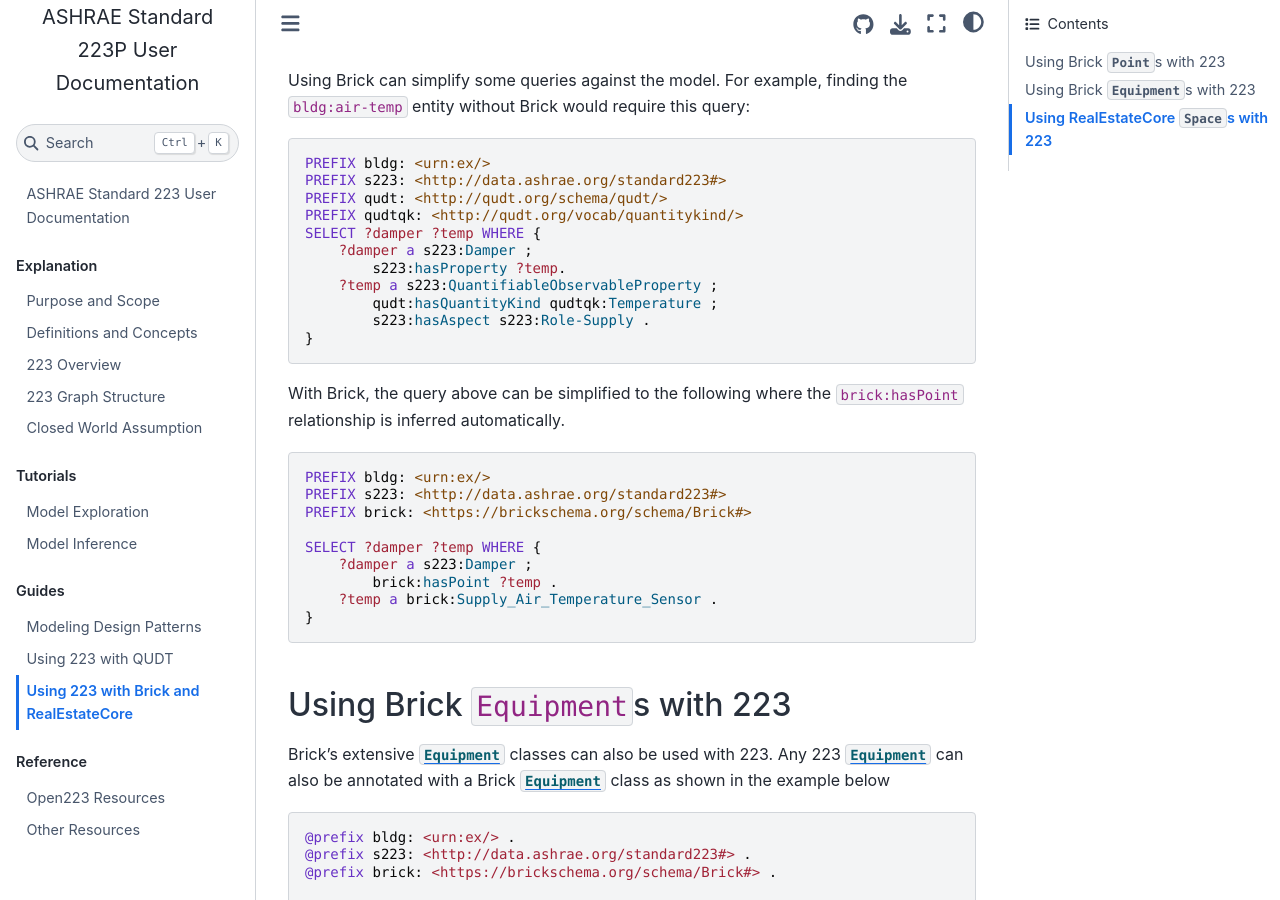
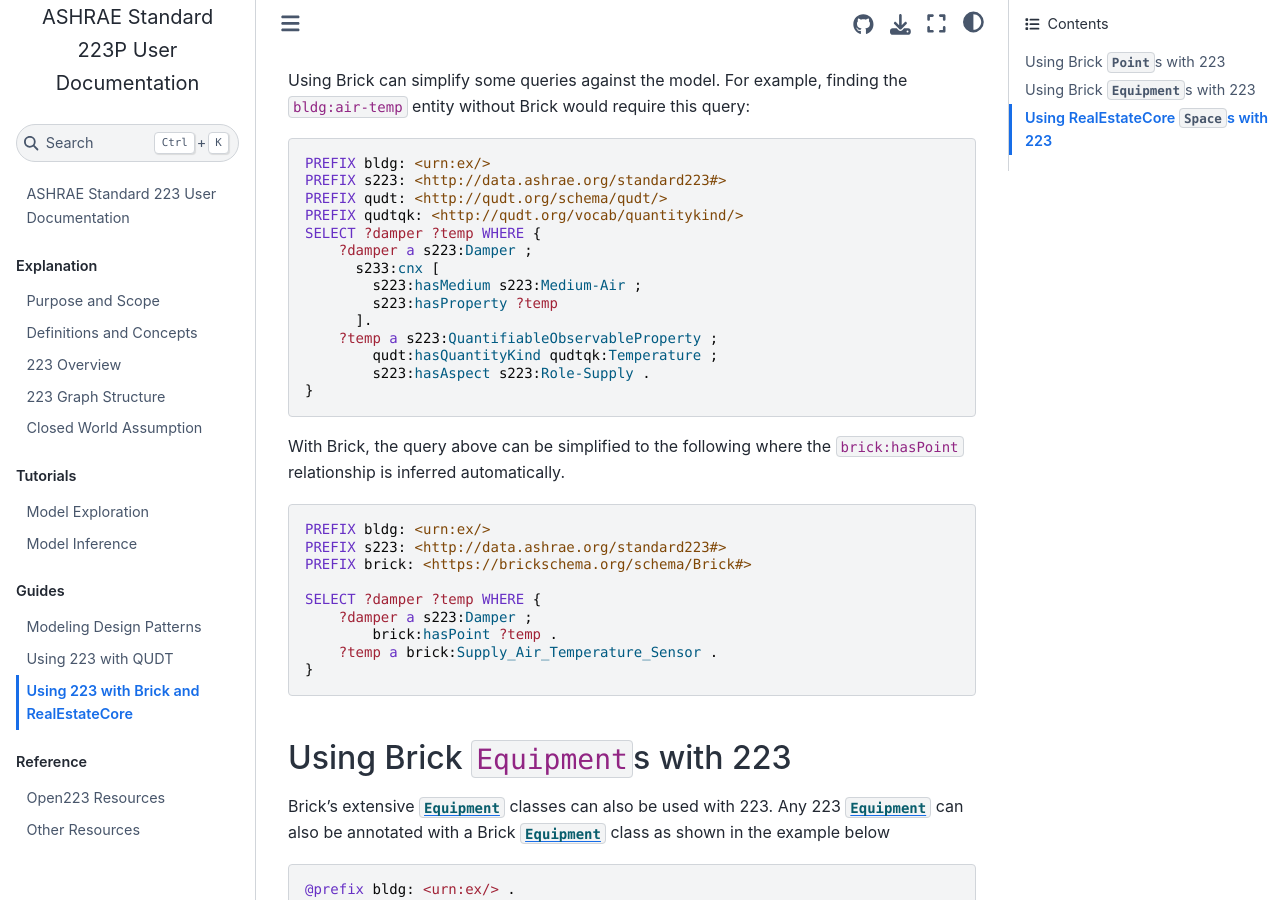
Before and after one commit to open223/docs.open223.info, a Jupyter Book: the page built from guides/brick-rec.md, in a window 1280 px wide and 900 px high, scrolled down 1387 px. Built offline with Jupyter Book 1.0.4 settings and Sphinx 7.4.7 and the Sphinx Book theme 1.1.4, drawn with Linux system fonts in a browser that asks for light colours.

Commit message:
fix sample query
Fix the query to trace the connection from `damper` to ?temp through `damper-out`

```diff
--- a/guides/brick-rec.md
+++ b/guides/brick-rec.md
@@ -59,7 +59,10 @@ PREFIX qudt: <http://qudt.org/schema/qudt/>
 PREFIX qudtqk: <http://qudt.org/vocab/quantitykind/>
 SELECT ?damper ?temp WHERE {
     ?damper a s223:Damper ;
-        s223:hasProperty ?temp.
+      s233:cnx [
+        s223:hasMedium s223:Medium-Air ;
+        s223:hasProperty ?temp
+      ].
     ?temp a s223:QuantifiableObservableProperty ;
         qudt:hasQuantityKind qudtqk:Temperature ;
         s223:hasAspect s223:Role-Supply .
```
